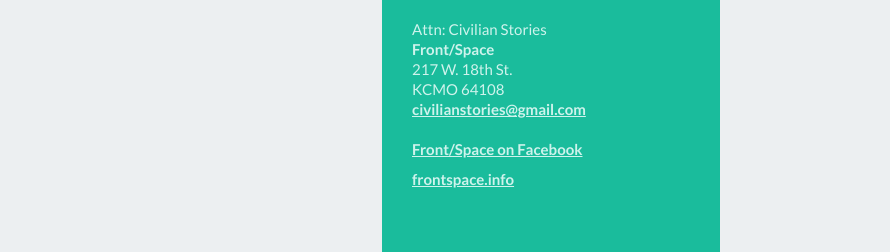
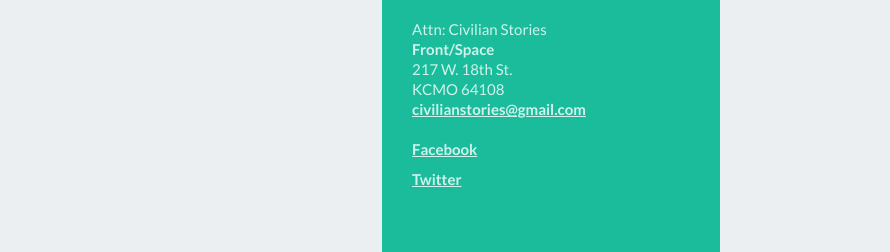
Before and after one commit to leandrab/civilian-stories, a plain HTML site: page index.html in a window 1280 px wide. Shown: the part 735-987 px from the top of the page, 390-1280 px from the left. Drawn offline with Linux system fonts and the light colour scheme.

Commit message:
Changed social media links in the footer.

```diff
--- a/index.html
+++ b/index.html
@@ -76,8 +76,8 @@
                 <strong>Front/Space</strong><br> 217 W. 18th St.<br> KCMO 64108
                 <br><a href="mailto:civilianstories@gmail.com" target="_blank">civilianstories@gmail.com</a>
               </address>
-              <p><a href="https://www.facebook.com/FrontSpaceKC">Front/Space on Facebook</a></p>
-              <p><a href="http://www.frontspace.info/">frontspace.info</a><p>
+              <p><a href="https://www.facebook.com/CivilianStories">Facebook</a></p>
+              <p><a href="https://twitter.com/civilianstory">Twitter</a><p>
            </div>
           </div>
         </div>
```
